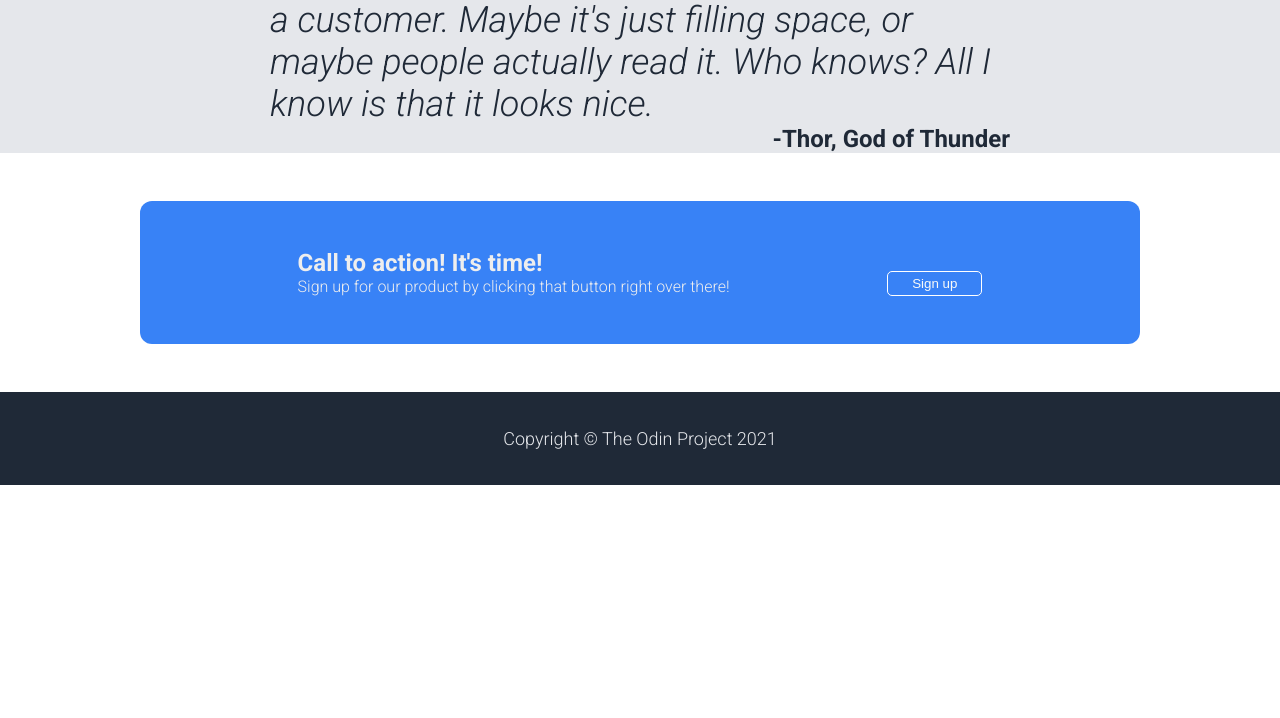
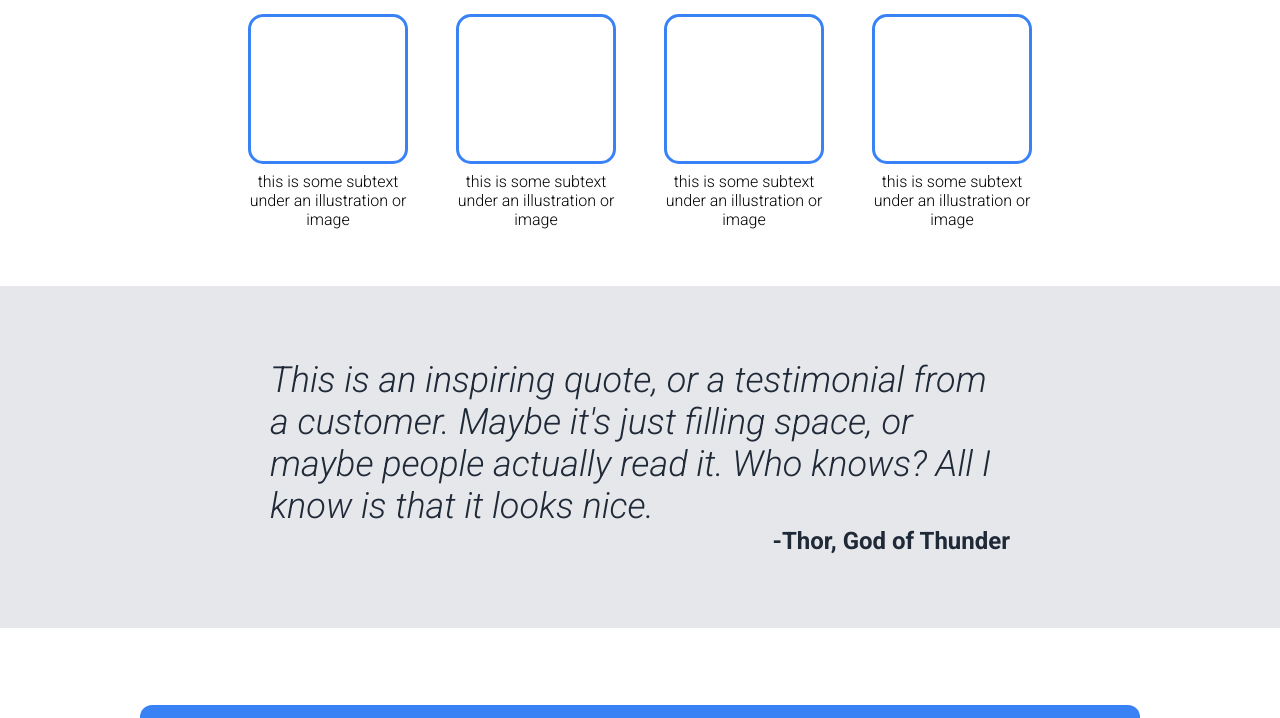
Before and after one commit to gitkorv/top-landing-page, a plain HTML site: page index.html in a window 1280 px wide. Shown: the part 582-1300 px from the top of the page. Before the commit the page ends 1067 px from the top, so only its background shows below. Drawn offline with Linux system fonts and the light colour scheme.

Commit message:
changed height on body from 100vh to 1600px

```diff
--- a/style.css
+++ b/style.css
@@ -5,12 +5,12 @@
 }
 
 body {
-    height: 100vh;
+    height: 1600px;
     display: flex;
     flex-direction: column;
     font-family: 'Roboto', sans-serif;
     /* justify-content: space-between; */
-    overflow: hidden;
+    /* overflow: hidden; */
 }
 
 .container {
```
